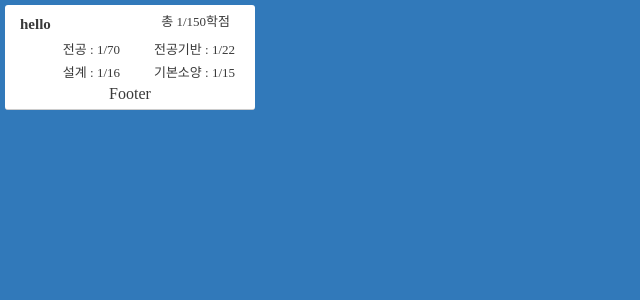
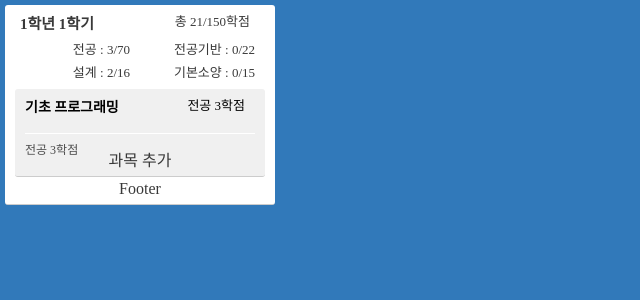
Before and after one commit to Donghoon759/Abeek-Checker, a React (Create React App) app: page / in a window 1280 px wide. Shown: the top 300 px of the page, without its empty margins (0-640 px from the left). Built offline with nearby package versions, Linux system fonts and the light colour scheme.

Commit message:
Add Subject Component

```diff
--- a/src/components/Semester/Semester.tsx
+++ b/src/components/Semester/Semester.tsx
@@ -3,6 +3,7 @@ import styled from 'styled-components';
 import SemesterHeader from './SemesterHeader';
 import SemesterFooter from './SemesterFooter';
 import SemesterWrapper from './SemesterWrapper';
+import Subject from '../Subject/Subject';
 
 interface SemesterProps {}
 
@@ -10,15 +11,15 @@ const Semester = () => {
   return (
     <>
       <SemesterWrapper>
-        <SemesterHeader></SemesterHeader>
-        {/* <SemesterHeader
+        <SemesterHeader
           title={'1학년 1학기'}
           totalCredit={21}
           totalMajorCredit={3}
           totalMajorBaseCredit={0}
           totalSoyangCredit={0}
           totalDesignCredit={2}
-        /> */}
+        />
+        <Subject></Subject>
         <SemesterFooter></SemesterFooter>
       </SemesterWrapper>
     </>
--- a/src/components/Semester/SemesterHeader.tsx
+++ b/src/components/Semester/SemesterHeader.tsx
@@ -41,13 +41,13 @@ const SemesterHeader = (props: SemesterHeaderProps) => {
   );
 };
 
-SemesterHeader.defaultProps = {
-  title: 'hello',
-  totalCredit: 1,
-  totalMajorCredit: 1,
-  totalMajorBaseCredit: 1,
-  totalSoyangCredit: 1,
-  totalDesignCredit: 1,
-};
+// SemesterHeader.defaultProps = {
+//   title: 'hello',
+//   totalCredit: 1,
+//   totalMajorCredit: 1,
+//   totalMajorBaseCredit: 1,
+//   totalSoyangCredit: 1,
+//   totalDesignCredit: 1,
+// };
 
 export default SemesterHeader;
--- a/src/components/Subject/Subject.tsx
+++ b/src/components/Subject/Subject.tsx
@@ -7,18 +7,18 @@ import SubjectFooter from './SubjectFooter';
 const Subject = () => {
   return (
     <SubjectWrapper>
-      <SubjectHeader
-        title={'1학년 1학기'}
-        category={'전공'}
-        subjectCredit={3}
-        subjectMajorCredit={3}
-        subjectMajorBaseCredit={0}
-        subjectSoyangCredit={0}
-        subjectDesignCredit={2}
-      ></SubjectHeader>
+      <SubjectHeader></SubjectHeader>
       <SubjectFooter></SubjectFooter>
     </SubjectWrapper>
   );
 };
 
+// title={'기초프로그래밍'}
+// category={'전공'}
+// subjectCredit={3}
+// subjectMajorCredit={3}
+// subjectMajorBaseCredit={0}
+// subjectSoyangCredit={0}
+// subjectDesignCredit={2}
+
 export default Subject;
--- a/src/components/Subject/SubjectFooter.tsx
+++ b/src/components/Subject/SubjectFooter.tsx
@@ -1,15 +1,11 @@
 import React from 'react';
 import styled from 'styled-components';
-import { StyledSubjectWrapper } from '../../styles/Component';
+import { StyledSubjectFooter } from '../../styles/Component';
 
 // interface SubjectProps {}
 
-const StyledSubject = styled.div`
-  display: flexbox;
-`;
-
 const SubjectFooter = () => {
-  return <StyledSubject>aaa</StyledSubject>;
+  return <StyledSubjectFooter>과목 추가</StyledSubjectFooter>;
 };
 
 export default SubjectFooter;
--- a/src/components/Subject/SubjectHeader.tsx
+++ b/src/components/Subject/SubjectHeader.tsx
@@ -1,32 +1,55 @@
 import React from 'react';
 import styled from 'styled-components';
 import {
-  StyledSubjectWrapper,
   StyledSubjectHeader,
-  StyledSubjectRightContent,
   StyledSubjectTitle,
+  RightContent,
+  Detail,
 } from '../../styles/Component';
 
 interface SubjectHeaderProps {
   title: string;
   category: string;
   subjectCredit: number;
-  subjectMajorCredit: number;
-  subjectMajorBaseCredit: number;
-  subjectSoyangCredit: number;
-  subjectDesignCredit: number;
+  subjectMajorCredit?: number;
+  subjectMajorBaseCredit?: number;
+  subjectSoyangCredit?: number;
+  subjectDesignCredit?: number;
 }
 
 const SubjectHeader = (props: SubjectHeaderProps) => {
   return (
     <>
-      <StyledSubjectWrapper>
-        <StyledSubjectHeader>
-          <StyledSubjectTitle></StyledSubjectTitle>
-        </StyledSubjectHeader>
-      </StyledSubjectWrapper>
+      <StyledSubjectHeader>
+        <StyledSubjectTitle>{props.title}</StyledSubjectTitle>
+        <RightContent>
+          {props.category} {props.subjectCredit}학점
+        </RightContent>
+      </StyledSubjectHeader>
+      {props.subjectMajorCredit && (
+        <Detail>전공 {props.subjectMajorCredit}학점</Detail>
+      )}
+      {props.subjectMajorBaseCredit && (
+        <Detail>전공기반 {props.subjectMajorBaseCredit}학점</Detail>
+      )}
+      {props.subjectSoyangCredit && (
+        <Detail>기본소양 {props.subjectSoyangCredit}학점</Detail>
+      )}
+      {props.subjectDesignCredit && (
+        <Detail>설계 {props.subjectDesignCredit}학점</Detail>
+      )}
     </>
   );
 };
 
+SubjectHeader.defaultProps = {
+  title: '기초 프로그래밍',
+  category: '전공',
+  subjectCredit: 3,
+  subjectMajorCredit: 3,
+  // subjectMajorBaseCredit: 0,
+  // subjectSoyangCredit: 0,
+  // subjectDesignCredit: 0,
+};
+
 export default SubjectHeader;
--- a/src/components/Subject/SubjectWrapper.tsx
+++ b/src/components/Subject/SubjectWrapper.tsx
@@ -6,7 +6,7 @@ interface SubjectWrapperProps {
   children: JSX.Element[] | JSX.Element;
 }
 
-const Subject = (props: SubjectWrapperProps) => {
+const SubjectWrapper = (props: SubjectWrapperProps) => {
   return <StyledSubjectWrapper>{props.children}</StyledSubjectWrapper>;
 };
 
--- a/src/styles/Component.js
+++ b/src/styles/Component.js
@@ -92,7 +92,7 @@ export const StyledSemesterFooter = styled.div`
 export const StyledSubjectWrapper = styled.article`
   border-radius: 3px;
   border-bottom: 1px solid #ccc;
-  background-color: #fff;
+  background-color: #f0f0f0;
   position: relative;
   padding: 10px;
   cursor: pointer;
@@ -102,7 +102,7 @@ export const StyledSubjectWrapper = styled.article`
 `;
 
 export const StyledSubjectHeader = styled(Header)`
-  border-bottom: 1px solid #eee;
+  border-bottom: 1px solid #fff;
   padding-bottom: 6px;
   color: #000;
 `;
@@ -132,3 +132,18 @@ export const CenterContent = styled.span`
   padding-right: 10px;
   font-size: 13px;
 `;
+
+export const Detail = styled.div`
+  font-size: 12px;
+  color: #4d4d4d;
+  white-space: pre-wrap;
+`;
+
+export const StyledSubjectFooter = styled.div`
+  display: flex;
+  justify-content: center;
+  align-items: center;
+  width: 100%;
+  position: relative;
+  height: 10px;
+`;
```
